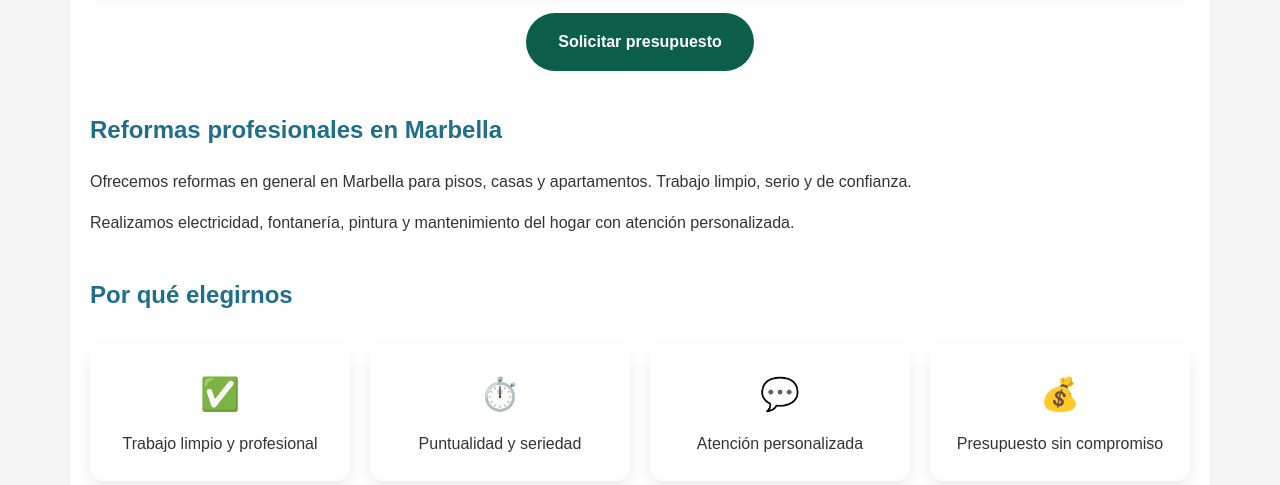
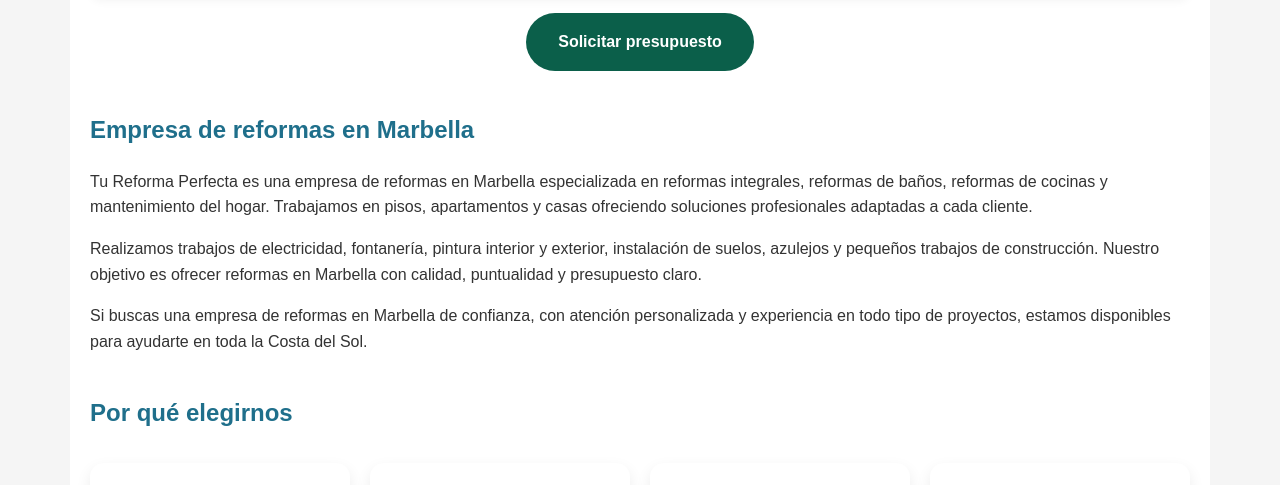
Before and after one commit to mushara81-blip/mushara81-blip.github.io, a plain HTML site: page index.html in a window 1280 px wide. Shown: the part 1301-1786 px from the top of the page. Drawn offline with Linux system fonts and the light colour scheme.

Commit message:
Update index.html

```diff
--- a/index.html
+++ b/index.html
@@ -13,7 +13,7 @@
   "@type":"LocalBusiness",
   "name":"Tu Reforma Perfecta",
   "telephone":"+34 643 700 299",
-  "email":"tureformaperfecta81@gmail.com.",
+  "email":"tureformaperfecta81@gmail.com",
   "address":{
     "@type":"PostalAddress",
     "addressLocality":"Marbella",
@@ -74,6 +74,7 @@
 <span onclick="setLang('ua',this)">🇺🇦</span>
 </div>
 
+<h2>Reformas en Marbella con garantía</h2>
 <h1 id="mainTitle">Reformas en general en Marbella · <span class="brand">Tu Reforma Perfecta</span></h1>
 <div class="subtitle" id="mainSubtitle">Electricidad • Fontanería • Pintura • Reformas del hogar</div>
 
@@ -115,9 +116,13 @@
 <a class="cta-btn" href="https://wa.me/34643700299" target="_blank">Solicitar presupuesto</a>
 </div>
 
-<h2>Reformas profesionales en Marbella</h2>
-<p>Ofrecemos reformas en general en Marbella para pisos, casas y apartamentos. Trabajo limpio, serio y de confianza.</p>
-<p>Realizamos electricidad, fontanería, pintura y mantenimiento del hogar con atención personalizada.</p>
+<h2>Empresa de reformas en Marbella</h2>
+
+<p>Tu Reforma Perfecta es una empresa de reformas en Marbella especializada en reformas integrales, reformas de baños, reformas de cocinas y mantenimiento del hogar. Trabajamos en pisos, apartamentos y casas ofreciendo soluciones profesionales adaptadas a cada cliente.</p>
+
+<p>Realizamos trabajos de electricidad, fontanería, pintura interior y exterior, instalación de suelos, azulejos y pequeños trabajos de construcción. Nuestro objetivo es ofrecer reformas en Marbella con calidad, puntualidad y presupuesto claro.</p>
+
+<p>Si buscas una empresa de reformas en Marbella de confianza, con atención personalizada y experiencia en todo tipo de proyectos, estamos disponibles para ayudarte en toda la Costa del Sol.</p>
 
 <h2>Por qué elegirnos</h2>
 <div class="trust">
@@ -130,6 +135,7 @@
 <h2>Zona de servicio</h2>
 <iframe src="https://www.google.com/maps?q=Marbella,Spain&output=embed"
 width="100%" height="400" style="border:0;border-radius:14px" loading="lazy"></iframe>
+<p>Trabajamos en Marbella, San Pedro de Alcántara, Nueva Andalucía, Puerto Banús, Estepona y alrededores.</p>
 
 </div>
 <h2>Contacto</h2>
```
